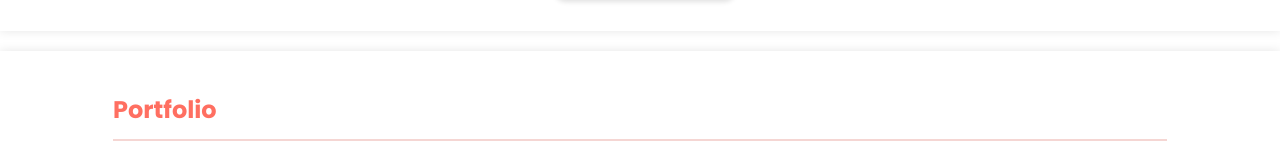
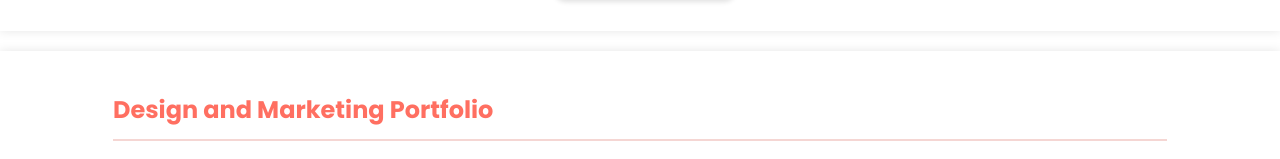
Before and after one commit to patricia-louise/portfolio, a plain HTML site: page index.html in a window 1280 px wide. Shown: the part 3018-3177 px from the top of the page. Drawn offline with nearby package versions, Linux system fonts and the light colour scheme.

Commit message:
Update index.html

```diff
--- a/index.html
+++ b/index.html
@@ -669,7 +669,7 @@
 
     <section id="portfolio">
         <div class="container portfolio">
-            <h2>Portfolio</h2>
+            <h2>Design and Marketing Portfolio</h2>
             <ul>
                 <li>
                     <img src="https://i.ibb.co/yNZphKJ/Ash-Round-Border-Fashion-Logo.png" alt="Logo Design Sample">
```
